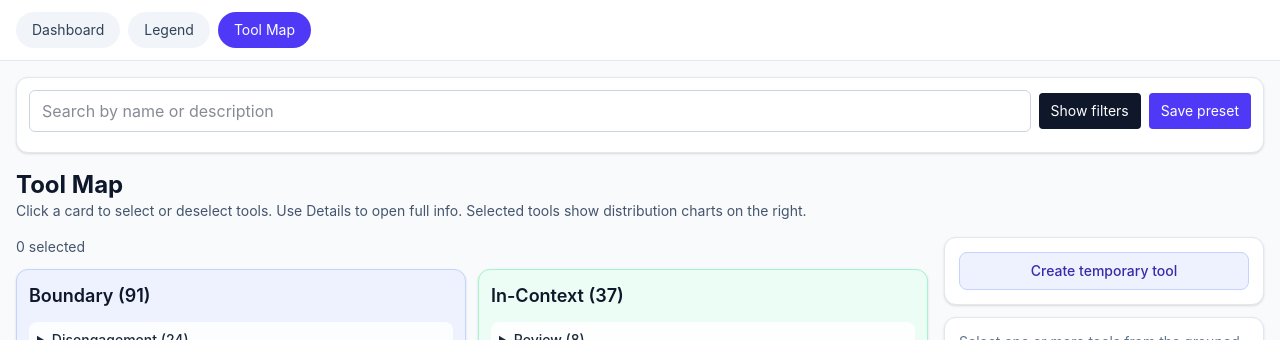
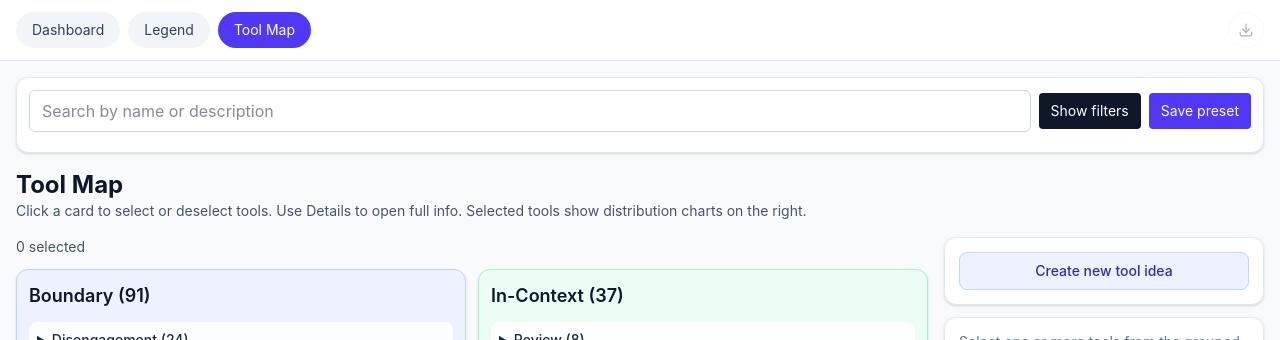
Before and after one commit to marticodes/BaSICS, a React (Vite) app: page /page-test in a window 1280 px wide. Shown: the top 340 px of the page. Built offline with nearby package versions, Linux system fonts and the light colour scheme.

Commit message:
new fixes

```diff
--- a/src/App.tsx
+++ b/src/App.tsx
@@ -3,6 +3,7 @@ import { Navigate, Route, Routes } from 'react-router-dom'
 import { ActiveFilterChips } from './components/ActiveFilterChips'
 import { FilterSidebar } from './components/layout/FilterSidebar'
 import { TopNav } from './components/layout/TopNav'
+import { NewToolIdeasProvider } from './context/NewToolIdeasContext'
 import { useFilters } from './hooks/useFilters'
 import { useToolsData } from './hooks/useToolsData'
 import { DashboardPage } from './pages/DashboardPage'
@@ -31,6 +32,7 @@ function App() {
   const mainTools = useMemo(() => filteredTools, [filteredTools])
 
   return (
+    <NewToolIdeasProvider>
     <div className="min-h-screen bg-slate-50 text-slate-900">
       <TopNav />
       <div className="mx-auto max-w-7xl px-4 py-4">
@@ -117,6 +119,7 @@ function App() {
         </main>
       </div>
     </div>
+    </NewToolIdeasProvider>
   )
 }
 
--- a/src/components/TemporaryToolCreator.tsx
+++ b/src/components/TemporaryToolCreator.tsx
@@ -1,13 +1,13 @@
 import { useEffect, useMemo, useState } from 'react'
 import { createPortal } from 'react-dom'
+import { splitMultiValue, uniqueSplitValues, uniqueValues } from '../lib/filtering'
 import type { Tool } from '../types'
-import { uniqueSplitValues, uniqueValues } from '../lib/filtering'
 
 export type TemporaryToolDraft = {
   name: string
   description: string
   accessibilities: string[]
-  customization: string
+  layer: string
   targets: string[]
 }
 
@@ -15,19 +15,27 @@ const emptyDraft = (): TemporaryToolDraft => ({
   name: '',
   description: '',
   accessibilities: [],
-  customization: '',
+  layer: '',
   targets: [],
 })
 
-export const buildTemporaryTool = (draft: TemporaryToolDraft): Tool => ({
-  id: `temp-${crypto.randomUUID()}`,
+const toolToDraft = (tool: Tool): TemporaryToolDraft => ({
+  name: tool.name,
+  description: tool.description,
+  accessibilities: splitMultiValue(tool.accessibility),
+  layer: tool.layer,
+  targets: splitMultiValue(tool.target),
+})
+
+export const buildTemporaryTool = (draft: TemporaryToolDraft, existingId?: string): Tool => ({
+  id: existingId ?? `temp-${crypto.randomUUID()}`,
   name: draft.name.trim(),
   description: draft.description.trim(),
   accessibility: draft.accessibilities.join(', '),
-  customization: draft.customization,
+  customization: '',
   target: draft.targets.join(', '),
   category: 'Custom',
-  layer: 'Custom',
+  layer: draft.layer,
   examplePlatforms: '',
   persistence: '',
   imageUrl: '',
@@ -35,9 +43,10 @@ export const buildTemporaryTool = (draft: TemporaryToolDraft): Tool => ({
 
 type Props = {
   allTools: Tool[]
-  tool: Tool | null
+  ideas: Tool[]
   onCreate: (tool: Tool) => void
-  onRemove: () => void
+  onUpdate: (tool: Tool) => void
+  onRemove: (id: string) => void
 }
 
 const fieldClass =
@@ -116,13 +125,14 @@ const SingleSelect = ({
   </fieldset>
 )
 
-export const TemporaryToolCreator = ({ allTools, tool, onCreate, onRemove }: Props) => {
+export const TemporaryToolCreator = ({ allTools, ideas, onCreate, onUpdate, onRemove }: Props) => {
   const [showModal, setShowModal] = useState(false)
+  const [editingId, setEditingId] = useState<string | null>(null)
   const [draft, setDraft] = useState<TemporaryToolDraft>(emptyDraft)
 
   const options = useMemo(
     () => ({
-      customizations: uniqueValues(allTools, 'customization'),
+      layers: uniqueValues(allTools, 'layer'),
       targets: uniqueSplitValues(allTools, 'target'),
       accessibilities: uniqueSplitValues(allTools, 'accessibility'),
     }),
@@ -143,7 +153,20 @@ export const TemporaryToolCreator = ({ allTools, tool, onCreate, onRemove }: Pro
     })
   }
 
+  const openCreateModal = () => {
+    setEditingId(null)
+    setDraft(emptyDraft())
+    setShowModal(true)
+  }
+
+  const openEditModal = (tool: Tool) => {
+    setEditingId(tool.id)
+    setDraft(toolToDraft(tool))
+    setShowModal(true)
+  }
+
   const closeModal = () => {
+    setEditingId(null)
     setDraft(emptyDraft())
     setShowModal(false)
   }
@@ -151,10 +174,7 @@ export const TemporaryToolCreator = ({ allTools, tool, onCreate, onRemove }: Pro
   useEffect(() => {
     if (!showModal) return
     const onKeyDown = (event: KeyboardEvent) => {
-      if (event.key === 'Escape') {
-        setDraft(emptyDraft())
-        setShowModal(false)
-      }
+      if (event.key === 'Escape') closeModal()
     }
     const prevOverflow = document.body.style.overflow
     document.body.style.overflow = 'hidden'
@@ -168,17 +188,21 @@ export const TemporaryToolCreator = ({ allTools, tool, onCreate, onRemove }: Pro
   const handleSubmit = (event: React.FormEvent) => {
     event.preventDefault()
     if (!draft.name.trim()) return
-    if (draft.accessibilities.length === 0 || !draft.customization || draft.targets.length === 0) return
+    if (draft.accessibilities.length === 0 || !draft.layer || draft.targets.length === 0) return
 
-    onCreate(buildTemporaryTool(draft))
+    const tool = buildTemporaryTool(draft, editingId ?? undefined)
+    if (editingId) onUpdate(tool)
+    else onCreate(tool)
     closeModal()
   }
 
   const canSubmit =
     draft.name.trim().length > 0 &&
     draft.accessibilities.length > 0 &&
-    draft.customization.length > 0 &&
+    draft.layer.length > 0 &&
     draft.targets.length > 0
+
+  const isEditing = editingId !== null
 
   const modal =
     showModal &&
@@ -187,7 +211,7 @@ export const TemporaryToolCreator = ({ allTools, tool, onCreate, onRemove }: Pro
         className="fixed inset-0 z-[200] flex items-center justify-center bg-slate-900/70 p-4 backdrop-blur-[2px]"
         role="dialog"
         aria-modal="true"
-        aria-labelledby="temp-tool-dialog-title"
+        aria-labelledby="new-tool-idea-dialog-title"
         onClick={closeModal}
       >
         <div
@@ -196,8 +220,8 @@ export const TemporaryToolCreator = ({ allTools, tool, onCreate, onRemove }: Pro
         >
           <div className="mb-4 flex items-start justify-between gap-3">
             <div>
-              <h2 id="temp-tool-dialog-title" className="text-lg font-semibold text-slate-900">
-                Create temporary tool
+              <h2 id="new-tool-idea-dialog-title" className="text-lg font-semibold text-slate-900">
+                {isEditing ? 'Edit new tool idea' : 'Create new tool idea'}
               </h2>
               <p className="mt-0.5 text-sm text-slate-600">
                 Not saved to the database. Shown in the sidebar after you add it.
@@ -216,11 +240,11 @@ export const TemporaryToolCreator = ({ allTools, tool, onCreate, onRemove }: Pro
             <div className="grid gap-5 md:grid-cols-2 md:items-start">
               <div className="space-y-4">
                 <div>
-                  <label htmlFor="temp-tool-name" className={labelClass}>
+                  <label htmlFor="new-tool-idea-name" className={labelClass}>
                     Name
                   </label>
                   <input
-                    id="temp-tool-name"
+                    id="new-tool-idea-name"
                     value={draft.name}
                     onChange={(e) => update({ name: e.target.value })}
                     className={fieldClass}
@@ -229,11 +253,11 @@ export const TemporaryToolCreator = ({ allTools, tool, onCreate, onRemove }: Pro
                   />
                 </div>
                 <div>
-                  <label htmlFor="temp-tool-description" className={labelClass}>
+                  <label htmlFor="new-tool-idea-description" className={labelClass}>
                     Description
                   </label>
                   <textarea
-                    id="temp-tool-description"
+                    id="new-tool-idea-description"
                     value={draft.description}
                     onChange={(e) => update({ description: e.target.value })}
                     rows={8}
@@ -251,11 +275,11 @@ export const TemporaryToolCreator = ({ allTools, tool, onCreate, onRemove }: Pro
                   onToggle={(value) => toggleList('accessibilities', value)}
                 />
                 <SingleSelect
-                  title="Customization"
-                  name="temp-tool-customization"
-                  values={options.customizations}
-                  selected={draft.customization}
-                  onSelect={(value) => update({ customization: value })}
+                  title="Layer"
+                  name="new-tool-idea-layer"
+                  values={options.layers}
+                  selected={draft.layer}
+                  onSelect={(value) => update({ layer: value })}
                 />
                 <MultiSelect
                   title="Target"
@@ -271,7 +295,7 @@ export const TemporaryToolCreator = ({ allTools, tool, onCreate, onRemove }: Pro
               disabled={!canSubmit}
               className="mt-5 w-full rounded-md bg-indigo-600 px-3 py-2 text-sm font-medium text-white transition hover:bg-indigo-700 disabled:cursor-not-allowed disabled:opacity-50"
             >
-              Add tool
+              {isEditing ? 'Save changes' : 'Add tool idea'}
             </button>
           </form>
         </div>
@@ -283,17 +307,20 @@ export const TemporaryToolCreator = ({ allTools, tool, onCreate, onRemove }: Pro
     <>
       <button
         type="button"
-        onClick={() => setShowModal(true)}
+        onClick={openCreateModal}
         className="w-full rounded-lg border border-indigo-200 bg-indigo-50 px-3 py-2 text-sm font-medium text-indigo-800 transition hover:border-indigo-300 hover:bg-indigo-100"
       >
-        Create temporary tool
+        Create new tool idea
       </button>
 
-      {tool && (
-        <article className="mt-3 rounded-lg border border-indigo-200 bg-gradient-to-b from-indigo-50/90 to-white p-3 shadow-sm ring-1 ring-indigo-500/10">
+      {ideas.length > 0 && (
+        <ul className="mt-3 space-y-3" aria-label="New tool ideas">
+          {ideas.map((tool) => (
+            <li key={tool.id}>
+              <article className="rounded-lg border border-indigo-200 bg-gradient-to-b from-indigo-50/90 to-white p-3 shadow-sm ring-1 ring-indigo-500/10">
                 <div className="flex items-start justify-between gap-2">
                   <div className="min-w-0 flex-1">
-              <p className="text-xs font-semibold uppercase tracking-wide text-indigo-700">Temporary tool</p>
+                    <p className="text-xs font-semibold uppercase tracking-wide text-indigo-700">New tool idea</p>
                     <h3 className="mt-1 font-semibold text-slate-900">{tool.name}</h3>
                     {tool.description ? (
                       <p className="mt-1 text-sm leading-relaxed text-slate-600">{tool.description}</p>
@@ -301,14 +328,23 @@ export const TemporaryToolCreator = ({ allTools, tool, onCreate, onRemove }: Pro
                       <p className="mt-1 text-sm italic text-slate-400">No description</p>
                     )}
                   </div>
+                  <div className="flex shrink-0 flex-col gap-1">
                     <button
                       type="button"
-              onClick={onRemove}
-              className="shrink-0 rounded border border-slate-300 bg-white px-2 py-1 text-xs font-medium text-slate-600 hover:bg-slate-50"
-              aria-label="Remove temporary tool"
+                      onClick={() => openEditModal(tool)}
+                      className="rounded border border-indigo-200 bg-white px-2 py-1 text-xs font-medium text-indigo-700 hover:bg-indigo-50"
+                    >
+                      Edit
+                    </button>
+                    <button
+                      type="button"
+                      onClick={() => onRemove(tool.id)}
+                      className="rounded border border-slate-300 bg-white px-2 py-1 text-xs font-medium text-slate-600 hover:bg-slate-50"
+                      aria-label={`Remove ${tool.name}`}
                     >
                       Remove
                     </button>
+                  </div>
                 </div>
                 <dl className="mt-2 flex flex-wrap gap-1.5 text-xs">
                   <div className="rounded-full bg-white px-2 py-0.5 text-slate-700 ring-1 ring-slate-200">
@@ -318,9 +354,9 @@ export const TemporaryToolCreator = ({ allTools, tool, onCreate, onRemove }: Pro
                     </dd>
                   </div>
                   <div className="rounded-full bg-white px-2 py-0.5 text-slate-700 ring-1 ring-slate-200">
-              <dt className="sr-only">Customization</dt>
+                    <dt className="sr-only">Layer</dt>
                     <dd>
-                <span className="font-medium text-slate-500">Customization:</span> {tool.customization}
+                      <span className="font-medium text-slate-500">Layer:</span> {tool.layer}
                     </dd>
                   </div>
                   <div className="rounded-full bg-white px-2 py-0.5 text-slate-700 ring-1 ring-slate-200">
@@ -331,6 +367,9 @@ export const TemporaryToolCreator = ({ allTools, tool, onCreate, onRemove }: Pro
                   </div>
                 </dl>
               </article>
+            </li>
+          ))}
+        </ul>
       )}
 
       {modal}
--- a/src/components/layout/TopNav.tsx
+++ b/src/components/layout/TopNav.tsx
@@ -1,4 +1,6 @@
 import { NavLink } from 'react-router-dom'
+import { useNewToolIdeas } from '../../context/NewToolIdeasContext'
+import { downloadNewToolIdeas } from '../../lib/exportNewToolIdeas'
 
 const links = [
   ['/', 'Dashboard'],
@@ -6,10 +8,26 @@ const links = [
   ['/page-test', 'Tool Map'],
 ]
 
+const DownloadIcon = () => (
+  <svg
+    xmlns="http://www.w3.org/2000/svg"
+    viewBox="0 0 20 20"
+    fill="currentColor"
+    className="size-4"
+    aria-hidden
+  >
+    <path d="M10.75 2.75a.75.75 0 0 0-1.5 0v8.614L6.295 8.235a.75.75 0 1 0-1.09 1.03l4.25 4.5a.75.75 0 0 0 1.09 0l4.25-4.5a.75.75 0 1 0-1.09-1.03l-2.955 3.129V2.75Z" />
+    <path d="M3.5 12.75a.75.75 0 0 0-1.5 0v2.5A2.75 2.75 0 0 0 4.75 18h10.5A2.75 2.75 0 0 0 18 15.25v-2.5a.75.75 0 0 0-1.5 0v2.5c0 .69-.56 1.25-1.25 1.25H4.75c-.69 0-1.25-.56-1.25-1.25v-2.5Z" />
+  </svg>
+)
+
 export const TopNav = () => {
+  const { ideas } = useNewToolIdeas()
+  const hasIdeas = ideas.length > 0
+
   return (
     <header className="sticky top-0 z-30 border-b border-slate-200 bg-white/90 backdrop-blur">
-      <nav className="mx-auto flex max-w-7xl gap-2 overflow-x-auto px-4 py-3" aria-label="Main">
+      <nav className="mx-auto flex max-w-7xl items-center gap-2 overflow-x-auto px-4 py-3" aria-label="Main">
         {links.map(([to, label]) => (
           <NavLink
             key={to}
@@ -23,6 +41,24 @@ export const TopNav = () => {
             {label}
           </NavLink>
         ))}
+        <button
+          type="button"
+          onClick={() => downloadNewToolIdeas(ideas)}
+          disabled={!hasIdeas}
+          className="ml-auto flex size-9 shrink-0 items-center justify-center rounded-full border border-slate-200 bg-white text-slate-700 transition hover:border-indigo-200 hover:bg-indigo-50 hover:text-indigo-700 disabled:cursor-not-allowed disabled:opacity-40"
+          title={
+            hasIdeas
+              ? `Download ${ideas.length} new tool idea${ideas.length === 1 ? '' : 's'} as JSON`
+              : 'Create a new tool idea on Tool Map to enable download'
+          }
+          aria-label={
+            hasIdeas
+              ? `Download ${ideas.length} new tool ideas`
+              : 'Download new tool ideas (none created yet)'
+          }
+        >
+          <DownloadIcon />
+        </button>
       </nav>
     </header>
   )
--- /dev/null
+++ b/src/context/NewToolIdeasContext.tsx
@@ -0,0 +1,42 @@
+import { createContext, useCallback, useContext, useMemo, useState, type ReactNode } from 'react'
+import type { Tool } from '../types'
+
+type NewToolIdeasContextValue = {
+  ideas: Tool[]
+  addIdea: (tool: Tool) => void
+  updateIdea: (tool: Tool) => void
+  removeIdea: (id: string) => void
+}
+
+const NewToolIdeasContext = createContext<NewToolIdeasContextValue | null>(null)
+
+export const NewToolIdeasProvider = ({ children }: { children: ReactNode }) => {
+  const [ideas, setIdeas] = useState<Tool[]>([])
+
+  const addIdea = useCallback((tool: Tool) => {
+    setIdeas((prev) => [...prev, tool])
+  }, [])
+
+  const updateIdea = useCallback((tool: Tool) => {
+    setIdeas((prev) => prev.map((item) => (item.id === tool.id ? tool : item)))
+  }, [])
+
+  const removeIdea = useCallback((id: string) => {
+    setIdeas((prev) => prev.filter((item) => item.id !== id))
+  }, [])
+
+  const value = useMemo(
+    () => ({ ideas, addIdea, updateIdea, removeIdea }),
+    [ideas, addIdea, updateIdea, removeIdea],
+  )
+
+  return <NewToolIdeasContext.Provider value={value}>{children}</NewToolIdeasContext.Provider>
+}
+
+export const useNewToolIdeas = (): NewToolIdeasContextValue => {
+  const ctx = useContext(NewToolIdeasContext)
+  if (!ctx) {
+    throw new Error('useNewToolIdeas must be used within NewToolIdeasProvider')
+  }
+  return ctx
+}
--- /dev/null
+++ b/src/lib/exportNewToolIdeas.ts
@@ -0,0 +1,26 @@
+import type { Tool } from '../types'
+
+export const downloadNewToolIdeas = (ideas: Tool[]) => {
+  if (ideas.length === 0) return
+
+  const payload = {
+    exportedAt: new Date().toISOString(),
+    newToolIdeas: ideas.map((tool) => ({
+      name: tool.name,
+      description: tool.description,
+      layer: tool.layer,
+      accessibility: tool.accessibility,
+      target: tool.target,
+      category: tool.category,
+    })),
+  }
+
+  const blob = new Blob([JSON.stringify(payload, null, 2)], { type: 'application/json' })
+  const url = URL.createObjectURL(blob)
+  const anchor = document.createElement('a')
+  const date = new Date().toISOString().slice(0, 10)
+  anchor.href = url
+  anchor.download = `basics-new-tool-ideas-${date}.json`
+  anchor.click()
+  URL.revokeObjectURL(url)
+}
--- a/src/pages/PageTestPage.tsx
+++ b/src/pages/PageTestPage.tsx
@@ -2,6 +2,7 @@ import { useCallback, useMemo, useState } from 'react'
 import { SelectionPie } from '../components/charts/Charts'
 import { TemporaryToolCreator } from '../components/TemporaryToolCreator'
 import { ToolDetailModal } from '../components/ToolDetailModal'
+import { useNewToolIdeas } from '../context/NewToolIdeasContext'
 import { tallyByField } from '../lib/aggregations'
 import type { Tool } from '../types'
 
@@ -21,7 +22,7 @@ type LayerGroup = {
 export const PageTestPage = ({ tools, allTools }: { tools: Tool[]; allTools: Tool[] }) => {
   const [openTool, setOpenTool] = useState<Tool | null>(null)
   const [selectedIds, setSelectedIds] = useState<Set<string>>(() => new Set())
-  const [temporaryTool, setTemporaryTool] = useState<Tool | null>(null)
+  const { ideas: newToolIdeas, addIdea, updateIdea, removeIdea } = useNewToolIdeas()
 
   const toggleSelect = useCallback((id: string) => {
     setSelectedIds((prev) => {
@@ -39,10 +40,10 @@ export const PageTestPage = ({ tools, allTools }: { tools: Tool[]; allTools: Too
     [tools, selectedIds],
   )
 
-  const toolsForStats = useMemo(() => {
-    if (!temporaryTool) return selectedTools
-    return [...selectedTools, temporaryTool]
-  }, [selectedTools, temporaryTool])
+  const toolsForStats = useMemo(
+    () => [...selectedTools, ...newToolIdeas],
+    [selectedTools, newToolIdeas],
+  )
 
   const explorerKey = useMemo(
     () => tools.map((tool) => tool.id).sort().join(','),
@@ -76,10 +77,7 @@ export const PageTestPage = ({ tools, allTools }: { tools: Tool[]; allTools: Too
 
   const categoryPie = useMemo(() => tallyByField(toolsForStats, 'category'), [toolsForStats])
   const targetPie = useMemo(() => tallyByField(toolsForStats, 'target'), [toolsForStats])
-  const customizationPie = useMemo(
-    () => tallyByField(toolsForStats, 'customization'),
-    [toolsForStats],
-  )
+  const layerPie = useMemo(() => tallyByField(toolsForStats, 'layer'), [toolsForStats])
   const accessibilityPie = useMemo(
     () => tallyByField(toolsForStats, 'accessibility'),
     [toolsForStats],
@@ -180,9 +178,10 @@ export const PageTestPage = ({ tools, allTools }: { tools: Tool[]; allTools: Too
           <div className="rounded-xl border border-slate-200 bg-white p-3.5 shadow-sm">
             <TemporaryToolCreator
               allTools={allTools}
-              tool={temporaryTool}
-              onCreate={setTemporaryTool}
-              onRemove={() => setTemporaryTool(null)}
+              ideas={newToolIdeas}
+              onCreate={addIdea}
+              onUpdate={updateIdea}
+              onRemove={removeIdea}
             />
           </div>
 
@@ -195,11 +194,11 @@ export const PageTestPage = ({ tools, allTools }: { tools: Tool[]; allTools: Too
               <div className="space-y-4">
                 <p className="text-sm font-medium text-slate-800">
                   Statistics for {toolsForStats.length} tool{toolsForStats.length === 1 ? '' : 's'}
-                  {temporaryTool && selectedTools.length > 0 ? ' (includes temporary)' : null}
+                  {newToolIdeas.length > 0 && selectedTools.length > 0 ? ' (includes new tool ideas)' : null}
                 </p>
                 <SelectionPie data={categoryPie} title="Cluster distribution" compact />
                 <SelectionPie data={targetPie} title="Target distribution" compact />
-                <SelectionPie data={customizationPie} title="Customization distribution" compact />
+                <SelectionPie data={layerPie} title="Layer distribution" compact />
                 <SelectionPie data={accessibilityPie} title="Tool accessibility" compact />
               </div>
             )}
```
Also changed, not shown: src/components/charts/Charts.tsx (+40 -2 lines). Lines whose indentation alone changed are shown as unchanged.
